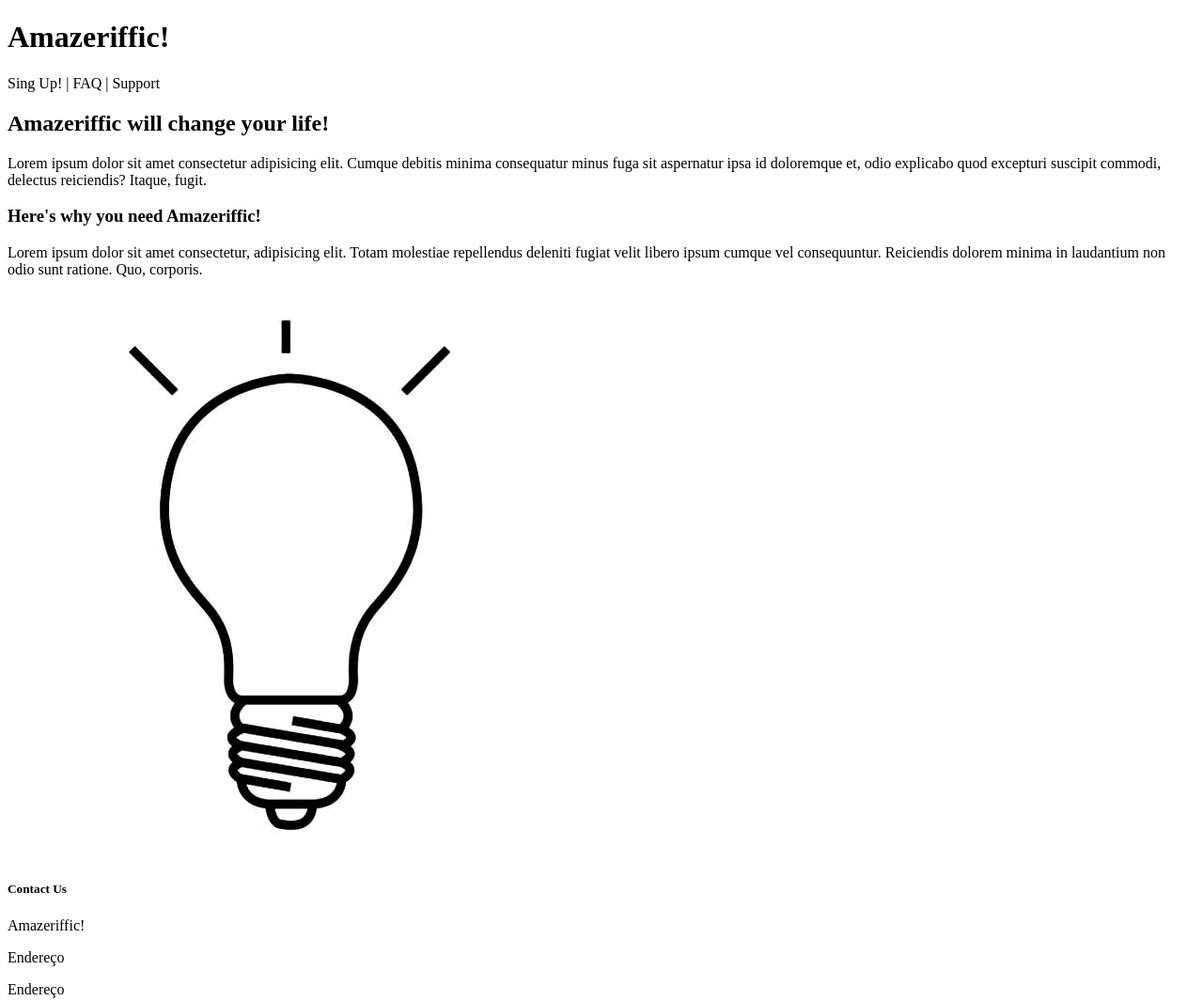
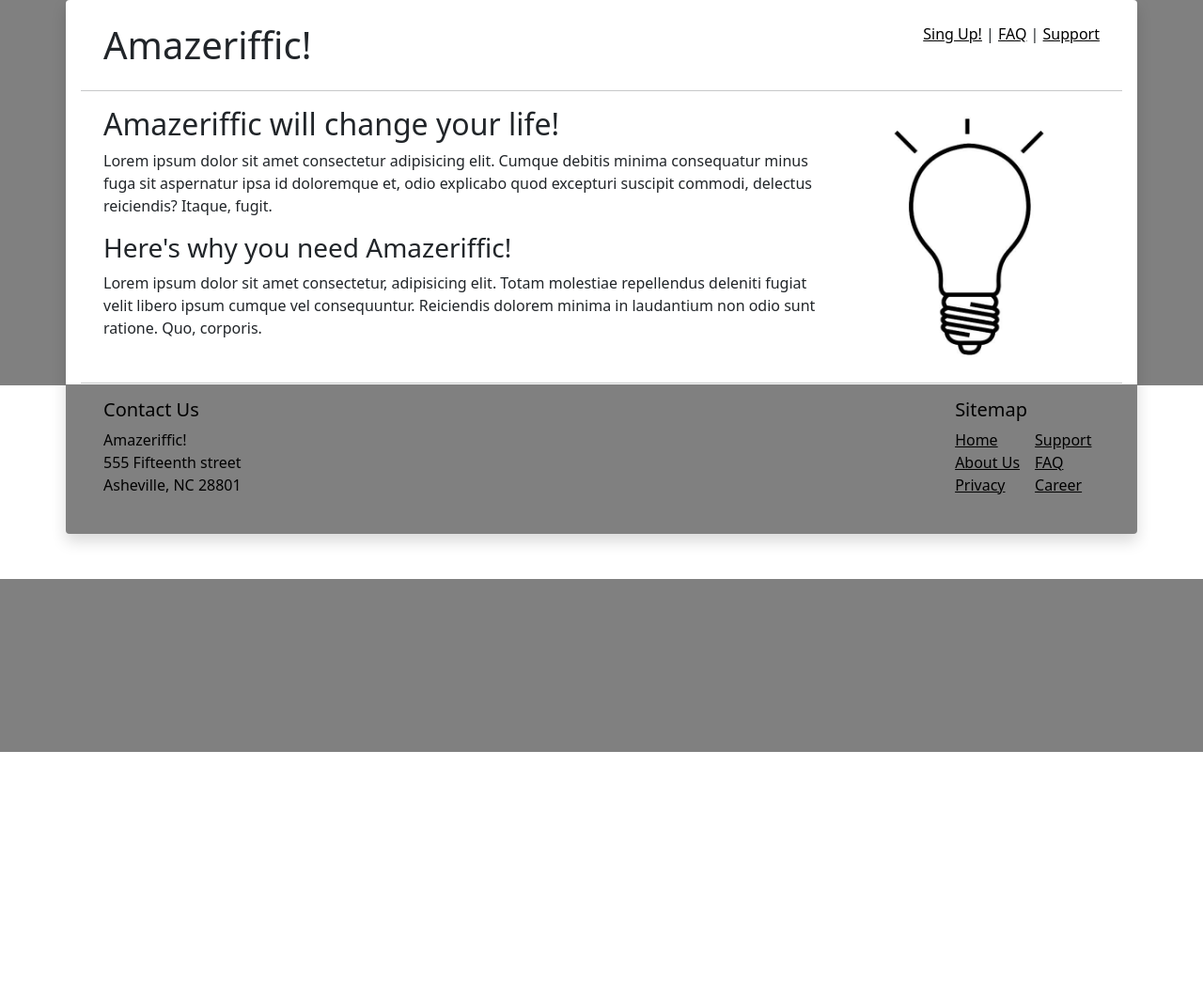
Before and after one commit to LeandroJOA/unidesc-web-project, a plain HTML site: page prototipo/index.html in a window 1280 px wide. Shown: the top 1065 px of the page at 94% size. After the commit the page ends 800 px from the top, so only its background shows below. Drawn offline with nearby package versions, Linux system fonts and the light colour scheme.

Commit message:
Implementação - Bootstrap

```diff
--- /dev/null
+++ b/prototipo/css/style.css
@@ -0,0 +1,24 @@
+body {
+    background: linear-gradient(180deg, grey 66.5%, white 33.5%);
+}
+
+.container {
+    background: linear-gradient(180deg, white 72%, grey 28%);
+}
+
+footer {
+    color: black;
+}
+
+a {
+    color: black;
+}
+
+.card-columns {
+   column-count: 2;
+}
+
+footer p {
+    margin: 0;
+    padding: 0;
+}
--- a/prototipo/index.html
+++ b/prototipo/index.html
@@ -4,44 +4,67 @@
     <meta charset="UTF-8">
     <meta http-equiv="X-UA-Compatible" content="IE=edge">
     <meta name="viewport" content="width=device-width, initial-scale=1.0">
+    <link href="https://cdn.jsdelivr.net/npm/bootstrap@5.0.0-beta2/dist/css/bootstrap.min.css" rel="stylesheet"
+        integrity="sha384-BmbxuPwQa2lc/FVzBcNJ7UAyJxM6wuqIj61tLrc4wSX0szH/Ev+nYRRuWlolflfl" crossorigin="anonymous">
+    <link rel="stylesheet" href="css/style.css">
     <title>Amazeriffic</title>
 </head>
 <body>
+    <div class="container shadow p-3 mb-5 bg-white rounded">
         <header>
+            <div class="d-flex justify-content-between my-2 mx-4">
                 <h1>Amazeriffic!</h1>
-        <nav>Sing Up! | FAQ | Support</nav>
+                <nav>
+                    <a href="">Sing Up!</a><span> | </span>
+                    <a href="">FAQ</a><span> | </span>
+                    <a href="">Support</a>
+                </nav>
+            </div>
         </header>
+        <hr>
         <main>
-        <div>
+            <div class="d-flex justify-content-between my-2 mx-4">
+                <div class="">
                     <h2>Amazeriffic will change your life!</h2>
                     <p>
-                Lorem ipsum dolor sit amet consectetur adipisicing elit. Cumque debitis minima consequatur minus fuga sit aspernatur ipsa id doloremque et, odio explicabo quod excepturi suscipit commodi, delectus reiciendis? Itaque, fugit.
+                        Lorem ipsum dolor sit amet consectetur adipisicing elit. Cumque debitis minima consequatur minus fuga sit
+                        aspernatur ipsa id doloremque et, odio explicabo quod excepturi suscipit commodi, delectus reiciendis?
+                        Itaque, fugit.
                     </p>
                     <h3>Here's why you need Amazeriffic!</h3>
                     <p>
-                Lorem ipsum dolor sit amet consectetur, adipisicing elit. Totam molestiae repellendus deleniti fugiat velit libero ipsum cumque vel consequuntur. Reiciendis dolorem minima in laudantium non odio sunt ratione. Quo, corporis.
+                        Lorem ipsum dolor sit amet consectetur, adipisicing elit. Totam molestiae repellendus deleniti fugiat velit
+                        libero ipsum cumque vel consequuntur. Reiciendis dolorem minima in laudantium non odio sunt ratione. Quo,
+                        corporis.
                     </p>
                 </div>
-        <img src="media/lightbulb.jpg">
+                <div class="">
+                    <img src="media/lightbulb.jpg" class="img-fluid">
+                </div>
+            </div>
         </main>
+        <hr>
         <footer>
+            <div class="d-flex justify-content-between my-2 mx-4">
                 <div>
                     <h5>Contact Us</h5>
                     <p>Amazeriffic!</p>
-            <p>Endereço</p>
-            <p>Endereço</p>
+                    <p>555 Fifteenth street</p>
+                    <p>Asheville, NC 28801</p>
                 </div>
                 <div>
                     <h5>Sitemap</h5>
-            <ul>
-                <li>Home</li>
-                <li>About Us</li>
-                <li>Privacy</li>
-                <li>Support</li>
-                <li>FAQ</li>
-                <li>Career</li>
+                    <ul class="list-unstyled card-columns">
+                        <li><a href="">Home</a></li>
+                        <li><a href="">About Us</a></li>
+                        <li><a href="">Privacy</a></li>
+                        <li><a href="">Support</a></li>
+                        <li><a href="">FAQ</a></li>
+                        <li><a href="">Career</a></li>
                     </ul>
                 </div>
+            </div>
         </footer>
+    </div>
 </body>
 </html>
```
Lines whose indentation alone changed are shown as unchanged.
